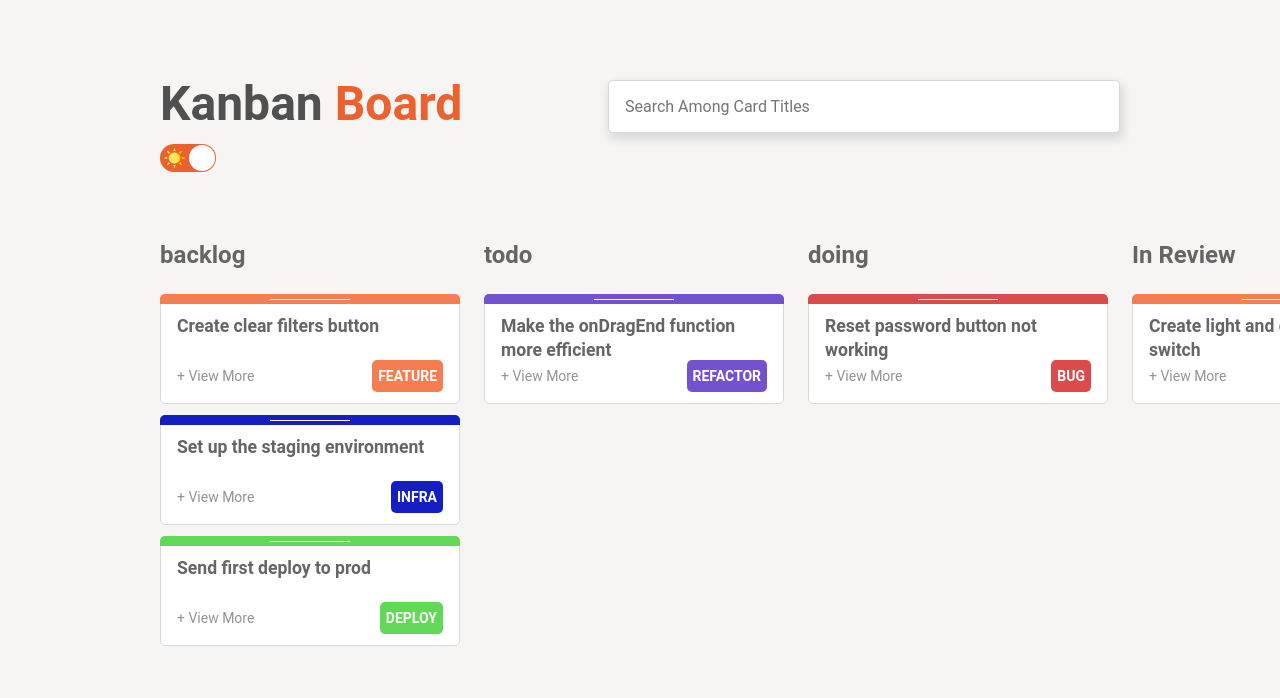
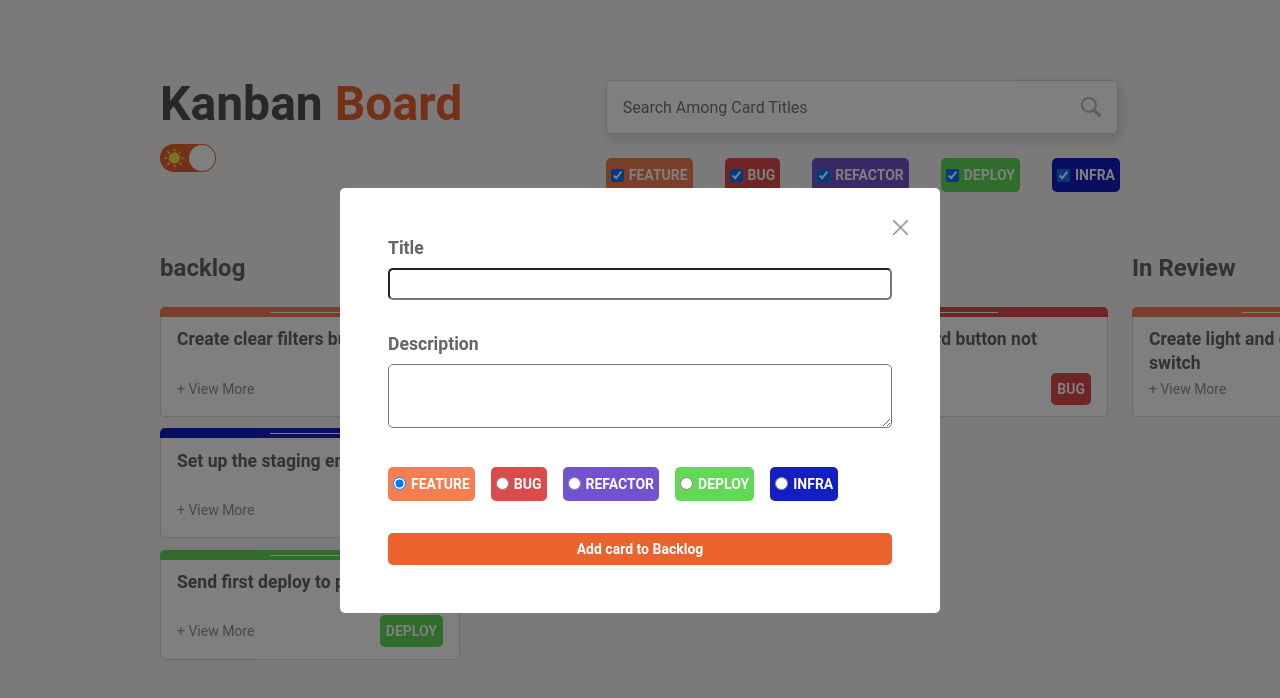
Before and after one commit to parthnariya/kanban-dashboard, a React (Vite) app: page / in a window 1280 px wide. Shown: the top 698 px of the page. Built offline with nearby package versions, Linux system fonts and the light colour scheme.

Commit message:
modal part added

```diff
--- a/package.json
+++ b/package.json
@@ -16,16 +16,18 @@
     "react-redux": "^8.0.5",
     "react-switch": "^7.0.0",
     "save-dev": "^0.0.1-security",
-    "styled-components": "^5.3.6"
+    "styled-components": "^5.3.6",
+    "uuid": "^9.0.0"
   },
   "resolutions": {
-    "styled-components":"^5"
+    "styled-components": "^5"
   },
   "devDependencies": {
     "@types/react": "^18.0.24",
     "@types/react-beautiful-dnd": "^13.1.2",
     "@types/react-dom": "^18.0.8",
     "@types/styled-components": "^5.1.26",
+    "@types/uuid": "^8.3.4",
     "@vitejs/plugin-react": "^2.2.0",
     "typescript": "^4.6.4",
     "vite": "^3.2.3"
--- a/src/App.tsx
+++ b/src/App.tsx
@@ -8,6 +8,7 @@ import darkTheme from "./styles/themes/dark";
 import { ThemeProvider } from "styled-components";
 import { Provider } from "react-redux";
 import store from "./store";
+import { ModalProvider } from "./hooks/useModal";
 function App() {
   const [theme, setTheme] = useState(lightTheme);
 
@@ -18,10 +19,12 @@ function App() {
   return (
     <Provider store={store}>
       <ThemeProvider theme={theme}>
+        <ModalProvider>
         <div >
           <GlobalStyles />
           <KanbanDashboard toggleTheme={toggleTheme} />
         </div>
+        </ModalProvider>
       </ThemeProvider>
     </Provider>
   );
--- a/src/components/KanbanDashboard/index.tsx
+++ b/src/components/KanbanDashboard/index.tsx
@@ -1,18 +1,18 @@
 import {
   Container,
+  FiltersContainer,
   Header,
+  LabelContainer,
   SearchAndFilters,
   StatusesColumnsContainer,
   SwitchIcon,
   TitleAndSwitch,
 } from "./style";
 import Switch from "react-switch";
-import { useContext, useState } from "react";
+import { useContext, useEffect, useState } from "react";
 import { ThemeContext } from "styled-components";
 import SunIcon from "../../assets/sun.png";
 import MoonIcon from "../../assets/moon.png";
-import mockCards from "../../data/cards";
-import mockColumns from "../../data/columns";
 // import { DragDropContext, DropResult } from "react-beautiful-dnd";
 import ICard from "../../interfaces/ICard";
 import Column from "../Column";
@@ -20,8 +20,12 @@ import { useAppDispatch, useAppSelector } from "../../hooks/useRedux";
 import IStatus from "../../interfaces/IStatus";
 import IColumn from "../../interfaces/IColumn";
 import { setColumns } from "../../store/slices/column.slice";
-import { setCards } from "../../store/slices/card.slice";
+import { filterCards, setCards } from "../../store/slices/card.slice";
 import SearchInput from "../SearchInput";
+import ICategory from "../../interfaces/ICategory";
+import getBackgroundColor from "../../helpers/getBackGroundColor";
+import { useModal } from "../../hooks/useModal";
+import Modal from "../Modal";
 
 interface KanbanDashboardProps {
   toggleTheme: () => void;
@@ -36,9 +40,14 @@ const KanbanDashboard = ({ toggleTheme }: KanbanDashboardProps) => {
   const theme = useContext(ThemeContext);
 
   const [target, setTarget] = useState<ColumnTargetType>();
+  const [selectedCategory, setSelectedCategory] = useState<ICategory[]>(Object.values(ICategory))
 
   const { cards } = useAppSelector((state) => state.cards);
   const { columns } = useAppSelector((state) => state.columns);
+  const {visible} = useModal()
+  console.log(visible);
+
+
 
   const dispatch = useAppDispatch();
   // const cards = mockCards;
@@ -125,6 +134,20 @@ const KanbanDashboard = ({ toggleTheme }: KanbanDashboardProps) => {
     return;
   };
 
+  const handleCategoryCheckbox = (category : ICategory) => {
+    const foundCategory = selectedCategory.find(item => item === category);
+    if(foundCategory){
+      const categoryWithItemRemoved = selectedCategory.filter(item =>item !== category)
+      setSelectedCategory(categoryWithItemRemoved)
+      return
+    }
+    setSelectedCategory([...selectedCategory,category])
+    return
+  }
+
+  useEffect(() => {
+    dispatch(filterCards({categories : selectedCategory}))
+  },[selectedCategory])
   return (
     <>
       <Container>
@@ -144,6 +167,18 @@ const KanbanDashboard = ({ toggleTheme }: KanbanDashboardProps) => {
           </TitleAndSwitch>
           <SearchAndFilters>
             <SearchInput />
+            <FiltersContainer>
+              {Object.values(ICategory).map((item) => (
+                <LabelContainer
+                  color={() => getBackgroundColor(theme, item)}
+                  key={item}
+                  onClick={() => handleCategoryCheckbox(item)}
+                >
+                  <input type="checkbox" name={item} value={item} checked={selectedCategory.includes(item)} onChange={() => handleCategoryCheckbox(item)}/>
+                  <label>{item}</label>
+                </LabelContainer>
+              ))}
+            </FiltersContainer>
           </SearchAndFilters>
         </Header>
         <StatusesColumnsContainer>
@@ -167,6 +202,7 @@ const KanbanDashboard = ({ toggleTheme }: KanbanDashboardProps) => {
           })}
         </StatusesColumnsContainer>
       </Container>
+      <Modal visible={visible}/>
     </>
   );
 };
--- /dev/null
+++ b/src/components/Modal/index.tsx
@@ -0,0 +1,135 @@
+import {
+  Button,
+  CategoriesContainer,
+  Container,
+  Input,
+  LabelContainer,
+  ModalContent,
+  MultilineInput,
+} from "./style";
+import CloseIcon from "../../assets/close.png";
+import { useModal } from "../../hooks/useModal";
+import { ThemeContext } from "styled-components";
+import { useContext, useEffect, useState } from "react";
+import { v4 as uuidV4 } from "uuid";
+import ICategory from "../../interfaces/ICategory";
+import { useAppDispatch } from "../../hooks/useRedux";
+import IStatus from "../../interfaces/IStatus";
+import { addCard, updateOneCard } from "../../store/slices/card.slice";
+import { updateColumns } from "../../store/slices/column.slice";
+import getBackgroundColor from "../../helpers/getBackGroundColor";
+interface ModalProps {
+  visible: boolean;
+}
+const Modal: React.FC<ModalProps> = ({ visible }) => {
+  const { toggleVisibility, selectedCard } = useModal();
+  const theme = useContext(ThemeContext);
+
+  const [title, setTitle] = useState<string | undefined>(selectedCard?.title);
+  const [description, setDescription] = useState<string | undefined>(
+    selectedCard?.description
+  );
+  const [cardCategory, setCardCategory] = useState<ICategory>(
+    selectedCard?.category || ICategory.FEATURE
+  );
+
+  const [errorMessage, setErrorMessage] = useState<string | undefined>();
+
+  const dispatch = useAppDispatch();
+
+  useEffect(() => {
+    setTitle(selectedCard?.title);
+    setDescription(selectedCard?.description);
+    setCardCategory(selectedCard?.category || ICategory.FEATURE);
+  }, [selectedCard, visible]);
+
+  const handleCloseModal = () => {
+    toggleVisibility(undefined);
+    setTitle(undefined);
+    setDescription(undefined);
+    setCardCategory(ICategory.FEATURE);
+    setErrorMessage(undefined);
+  };
+
+  const handleSave = () => {
+    if (!title) {
+      setErrorMessage("the title is required");
+      return;
+    }
+    setErrorMessage(undefined);
+
+    if (!selectedCard?.id) {
+      const newCard = {
+        id: uuidV4(),
+        title,
+        description,
+        category: cardCategory,
+        status: IStatus.BACKLOG,
+        hidden: false,
+      };
+      dispatch(addCard(newCard));
+      dispatch(updateColumns(newCard.id));
+      toggleVisibility(undefined);
+      return;
+    }
+    const updateCard = {
+      ...selectedCard,
+      title,
+      description,
+      category: cardCategory,
+    };
+    dispatch(updateOneCard(updateCard));
+    toggleVisibility(undefined);
+    return;
+  };
+
+  return (
+    <Container>
+      <ModalContent>
+        <img src={CloseIcon} alt="closeIcon" onClick={handleCloseModal}/>
+
+        <h3>Title</h3>
+        <Input
+          value={title}
+          onChange={(e) => setTitle(e.target.value)}
+          minLength={1}
+          maxLength={50}
+          containsError={!!errorMessage}
+        />
+
+        <h3>Description</h3>
+        <MultilineInput
+          aria-multiline
+          value={title}
+          onChange={(e) => setDescription(e.target.value)}
+          maxLength={300}
+        />
+
+        <CategoriesContainer>
+          {Object.values(ICategory).map((item) => {
+            return (
+              <LabelContainer color={() => getBackgroundColor(theme, item)}>
+                <label>
+                  <input
+                    type="radio"
+                    name={item}
+                    value={item}
+                    checked={cardCategory === item}
+                    onChange={(e) =>
+                      setCardCategory(e.currentTarget.value as ICategory)
+                    }
+                  />
+                  <i>{item}</i>
+                </label>
+              </LabelContainer>
+            );
+          })}
+        </CategoriesContainer>
+        <Button type="button" onClick={handleSave}>
+          {selectedCard ? "Save Changes" : "Add card to Backlog"}
+        </Button>
+      </ModalContent>
+    </Container>
+  );
+};
+export default Modal
--- /dev/null
+++ b/src/components/Modal/style.ts
@@ -0,0 +1,117 @@
+import styled from "styled-components";
+import { SCREEN_BREAKPOINTS } from "../../constants/breakpoint";
+
+interface LabelContainerProps {
+  color: any;
+}
+
+interface ErrorProps {
+  containsError?: boolean
+}
+
+export const Container = styled.div`
+  position: fixed;
+  left: 0;
+  right: 0;
+  bottom: 0;
+  top: 0;
+  display: flex;
+  align-items: center;
+  justify-content: center;
+  background: rgba(0, 0, 0, 0.5);
+`
+
+export const ModalContent = styled.div`
+  padding: 3rem;
+  min-height: 400px;
+  width: 600px;
+  background-color: ${({theme}) => theme.colors.components_background};
+  border-radius: 5px;
+  position: relative;
+
+  img {
+    height: 15px;
+    width: 15px;
+    position: absolute;
+    right: 2rem;
+    top: 2rem;
+    cursor: pointer;
+  }
+
+  @media(max-width: ${SCREEN_BREAKPOINTS.SMALL}px) {
+    padding: 2rem;
+    width: 80VW;
+
+    img{
+      right: 1rem;
+      top: 1rem;
+    }
+  }
+`
+
+export const Input = styled.input<ErrorProps>`
+  width: 100%;
+  height: 2rem;
+  margin: 0.5rem 0 ${({ containsError }) => containsError ? 0 : '2rem'} 0;
+  border-radius: 5px;
+  padding: 0.3rem;
+`
+
+export const MultilineInput = styled.textarea<ErrorProps>`
+  width: 100%;
+  height: 4rem;
+  margin: 0.5rem 0 ${({ containsError }) => containsError ? 0 : '2rem'} 0;
+  padding: 0.3rem;
+  border-radius: 5px;
+`
+
+export const CategoriesContainer = styled.div`
+  display: flex;
+  flex-direction: row;
+  flex-wrap: wrap;
+  align-items: center;
+  gap: 1rem;
+
+  @media(max-width: ${SCREEN_BREAKPOINTS.SMALL}px) {
+    gap: 10px;
+  }
+`
+
+export const Button = styled.button`
+  margin-top: 2rem;
+  background-color: ${({theme}) => theme.colors.primary};
+  color: #fff;
+  font-weight: bold;
+  padding: 8px 0;
+  border-radius: 5px;
+  border: none;
+  cursor: pointer;
+  width: 100%;
+`
+
+export const LabelContainer = styled.div<LabelContainerProps>`
+  padding: 5px;
+  background-color: ${({color}) => color};
+  border-radius: 5px;
+
+  label{
+    display: flex;
+    flex-direction: row;
+    align-items: center;
+    justify-content:space-between ;
+  }
+
+  i{
+    font-style: normal;
+    font-weight: bold;
+    color: #fff;
+    padding-left: 5px;
+    text-transform: uppercase;
+    cursor: pointer;
+  }
+`
+
+export const ErrorMessage = styled.p`
+  color: ${({theme}) => theme.colors.bug};
+  padding: 0.5rem 0 1.5rem 0;
+`
--- a/src/components/SearchInput/index.tsx
+++ b/src/components/SearchInput/index.tsx
@@ -2,6 +2,7 @@ import { useEffect } from "react";
 import { useAppDispatch, useAppSelector } from "../../hooks/useRedux"
 import { clearFilter, filterCards, setSearchText } from "../../store/slices/card.slice";
 import { Container } from "./style";
+import SearchIcon from '../../assets/search.png'
 
 const SearchInput:React.FC = () => {
     const {searchText} = useAppSelector((state => state.cards))
@@ -21,7 +22,7 @@ const SearchInput:React.FC = () => {
             value={searchText}
             onChange={(e) => dispatch(setSearchText(e.target.value))}
         />
-
+        <img src={SearchIcon} alt="SearchIcon"/>
     </Container>
 }
 export default SearchInput
--- /dev/null
+++ b/src/hooks/useModal.tsx
@@ -0,0 +1,35 @@
+import { createContext, ReactNode, useContext, useState } from "react"
+import ICard from "../interfaces/ICard"
+
+interface ModalContextData {
+    visible : boolean
+    toggleVisibility : (card:ICard | undefined) => void
+    selectedCard : ICard | undefined
+}
+interface ModalProviderProps {
+    children : ReactNode
+}
+const ModalContext = createContext<ModalContextData>({} as ModalContextData);
+
+const ModalProvider:React.FC<ModalProviderProps> = ({children}) => {
+    const [visible, setVisible] = useState<boolean>(false)
+    const [selectedCard, setSelectedCard] = useState<ICard | undefined>()
+
+    const toggleVisibility = (card:ICard | undefined) => {
+        if(card) setSelectedCard(card);
+        else setSelectedCard(undefined);
+        setVisible(!visible)
+    }
+    return <ModalContext.Provider value={{visible,selectedCard,toggleVisibility}}>
+        {children}
+    </ModalContext.Provider>
+}
+function useModal() : ModalContextData {
+    const context = useContext(ModalContext);
+    if(!context){
+        throw new Error('useModal must be used within ModalContext Provider');
+    }
+    return context
+}
+
+export {ModalProvider,useModal}
```
Also changed, not shown: 1 other file (tests, documents, lock files or other folders).
